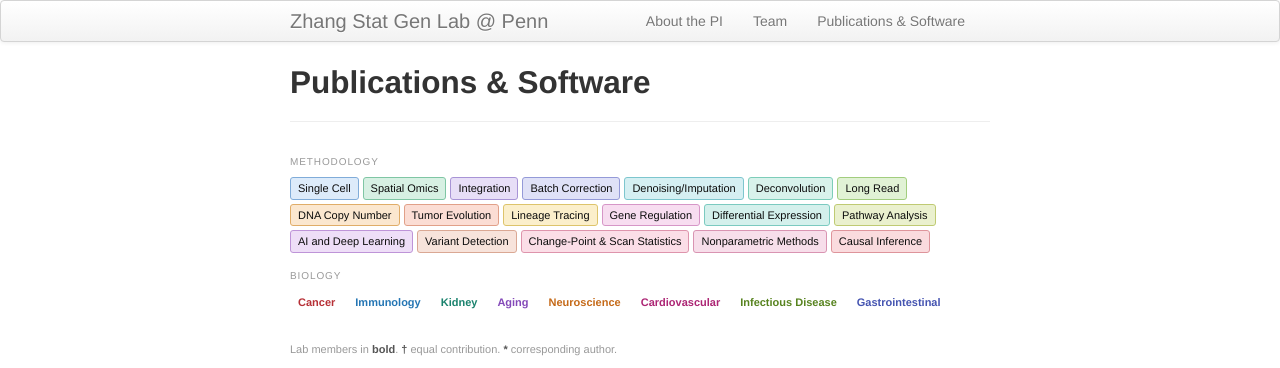
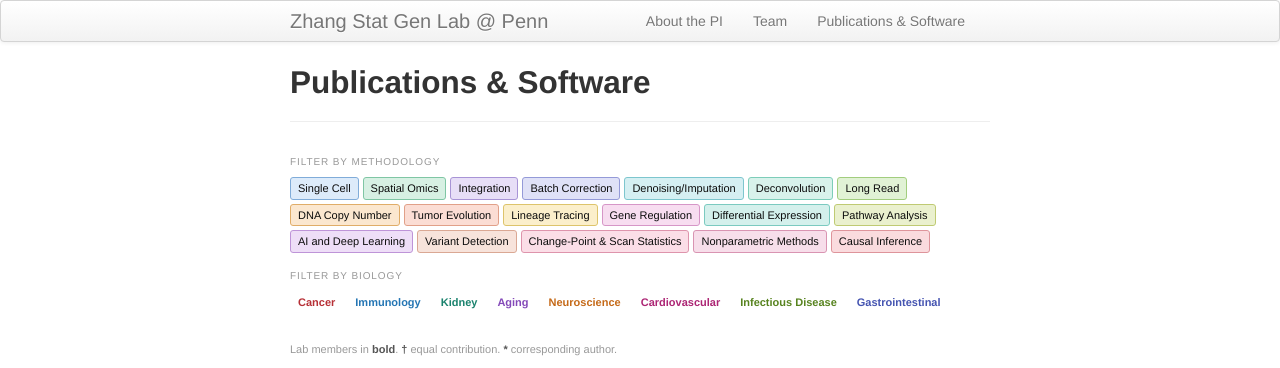
Before and after one commit to nzhanglab/nzhanglab.github.io, a Jekyll site: the page built from pages/pub.md, in a window 1280 px wide and 900 px high. Shown: the top 368 px of the window. Built offline with Jekyll 4.4.1, drawn with Linux system fonts in a browser that asks for light colours.

Commit message:
Label the tag rows "Filter by Methodology" and "Filter by Biology"
Makes the rows self-explanatory: they name what the keywords do, not just
what they are.

Co-Authored-By: Claude Opus 5 (1M context) <noreply@anthropic.com>
Claude-Session: https://claude.ai/code/session_01J9pmwwgMJKDJpt5GHaLedS

```diff
--- a/pages/pub.md
+++ b/pages/pub.md
@@ -57,11 +57,11 @@ description: Publications and software from the Zhang Statistical Genomics Lab
 
 <div class="pubfilter">
   <div class="grp">
-    <span class="grplab">Methodology</span>
+    <span class="grplab">Filter by Methodology</span>
     {% for t in site.data.pubtags.method %}<span class="tg tg-m tg-{{ t.key }}" data-g="m" data-k="{{ t.key }}">{{ t.label }}</span>{% endfor %}
   </div>
   <div class="grp">
-    <span class="grplab">Biology</span>
+    <span class="grplab">Filter by Biology</span>
     {% for t in site.data.pubtags.bio %}<span class="tg tg-b tg-{{ t.key }}" data-g="b" data-k="{{ t.key }}">{{ t.label }}</span>{% endfor %}
   </div>
   <div class="pubstatus"><span id="pubcount"></span><span id="pubclear"></span></div>
```
